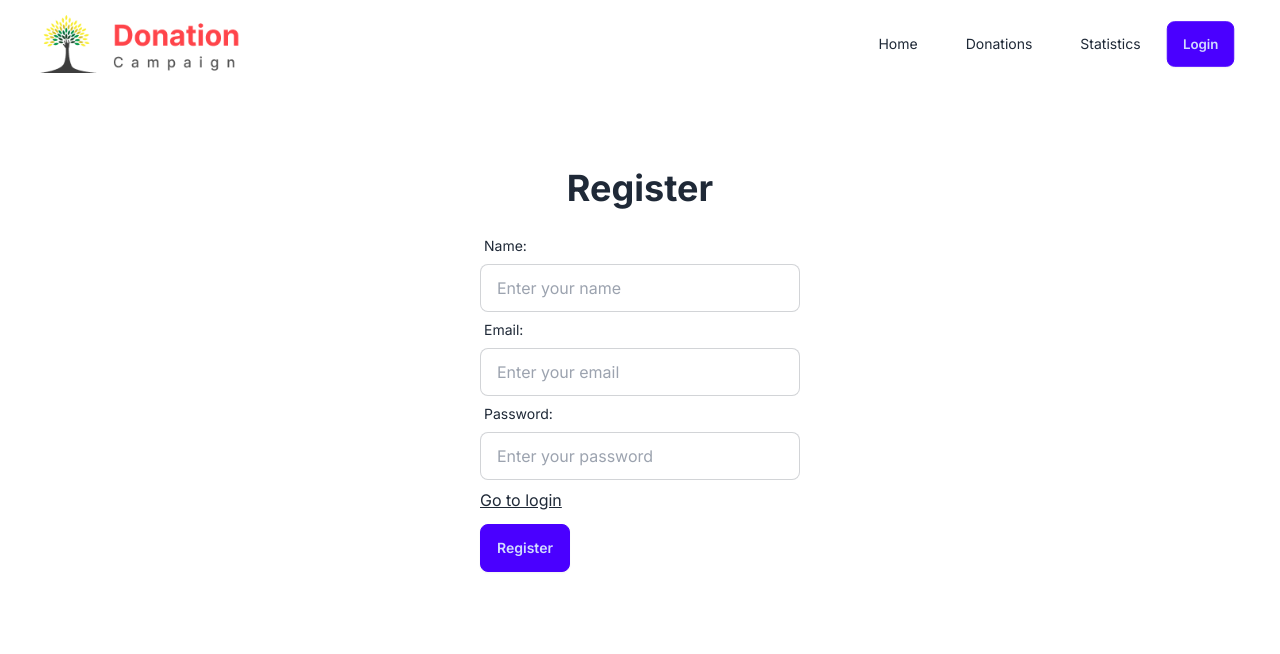
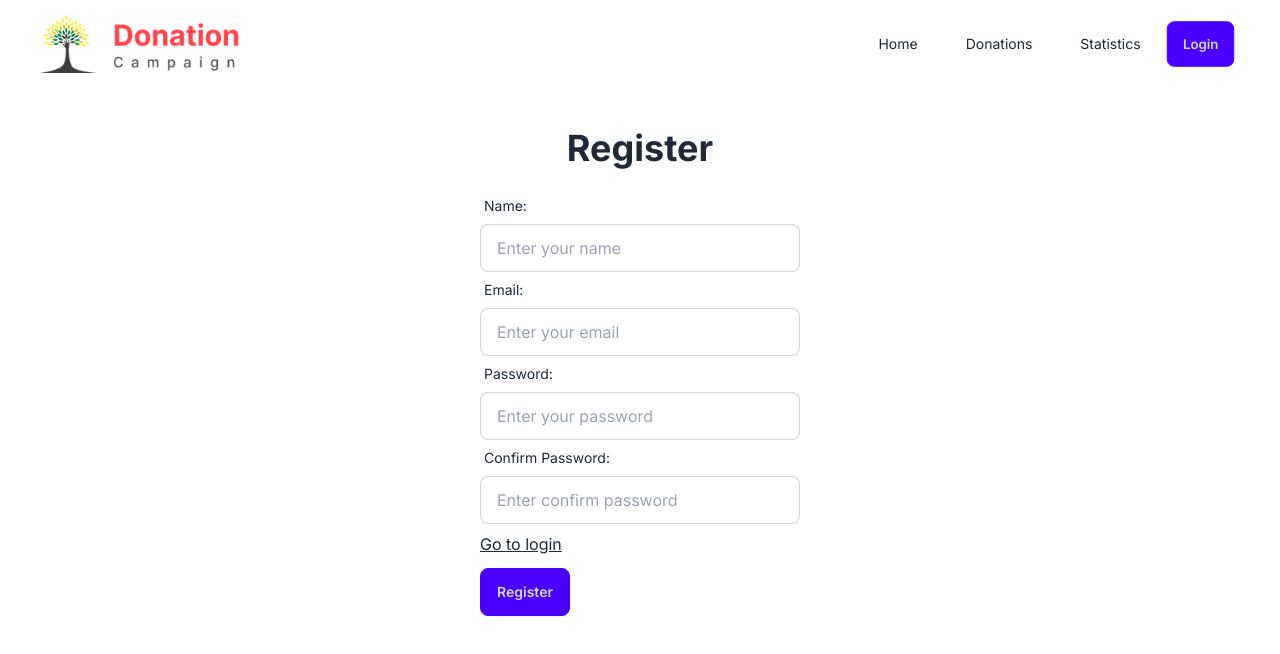
Before and after one commit to tanvirulislam149/donation-FE, a Next.js app: page /register in a window 1280 px wide. Shown: the top 654 px of the page. Built offline with nearby package versions, Linux system fonts and the light colour scheme; no server answers.

Commit message:
register ux done

```diff
--- /dev/null
+++ b/firebase.init.js
@@ -0,0 +1,22 @@
+// Import the functions you need from the SDKs you need
+import { initializeApp } from "firebase/app";
+import { getAuth } from "firebase/auth"
+// TODO: Add SDKs for Firebase products that you want to use
+// https://firebase.google.com/docs/web/setup#available-libraries
+
+// Your web app's Firebase configuration
+const firebaseConfig = {
+  apiKey: `${process.env.NEXT_PUBLIC_apiKey}`,
+  authDomain: `${process.env.NEXT_PUBLIC_authDomain}`,
+  projectId: `${process.env.NEXT_PUBLIC_projectId}`,
+  storageBucket: `${process.env.NEXT_PUBLIC_storageBucket}`,
+  messagingSenderId: `${process.env.NEXT_PUBLIC_messagingSenderId}`,
+  appId: `${process.env.NEXT_PUBLIC_appId}`,
+};
+
+// Initialize Firebase
+const app = initializeApp(firebaseConfig);
+
+const auth = getAuth(app);
+
+export default auth;
--- a/package.json
+++ b/package.json
@@ -9,9 +9,11 @@
     "lint": "next lint"
   },
   "dependencies": {
+    "firebase": "^10.8.0",
     "next": "14.1.0",
     "react": "^18",
-    "react-dom": "^18"
+    "react-dom": "^18",
+    "react-firebase-hooks": "^5.1.1"
   },
   "devDependencies": {
     "@types/node": "^20",
--- /dev/null
+++ b/src/app/components/Navbar/AuthButton/AuthButton.tsx
@@ -0,0 +1,28 @@
+"use client";
+import React from "react";
+import auth from "../../../../../firebase.init";
+import { useAuthState, useSignOut } from "react-firebase-hooks/auth";
+import Link from "next/link";
+
+const AuthButton = () => {
+	const [user, loading, error] = useAuthState(auth);
+	const [signOut, signOutLoading, signOutError] = useSignOut(auth);
+	return (
+		<div>
+			{user ? (
+				<button
+					onClick={async () => await signOut()}
+					className="btn btn-primary m-3 md:m-0"
+				>
+					Log out
+				</button>
+			) : (
+				<Link href={"/login"}>
+					<button className="btn btn-primary m-3 md:m-0">Login</button>
+				</Link>
+			)}
+		</div>
+	);
+};
+
+export default AuthButton;
--- a/src/app/components/Navbar/Navbar.tsx
+++ b/src/app/components/Navbar/Navbar.tsx
@@ -1,6 +1,7 @@
 import Link from "next/link";
 import logo from "../../../assets/Logo.png";
 import Image from "next/image";
+import AuthButton from "./AuthButton/AuthButton";
 
 const Navbar = () => {
 	return (
@@ -42,9 +43,7 @@ const Navbar = () => {
 						<li className="py-2">
 							<Link href={"/statistics"}>Statistics</Link>
 						</li>
-						<Link href={"/login"}>
-							<button className="btn btn-primary my-2">Login</button>
-						</Link>
+						<AuthButton />
 					</ul>
 				</div>
 			</div>
@@ -59,9 +58,7 @@ const Navbar = () => {
 					<Link className="px-6" href={"/statistics"}>
 						Statistics
 					</Link>
-					<Link href={"/login"}>
-						<button className="btn btn-primary">Login</button>
-					</Link>
+					<AuthButton />
 				</ul>
 			</div>
 		</div>
--- a/src/app/login/page.tsx
+++ b/src/app/login/page.tsx
@@ -5,6 +5,7 @@ const Login = () => {
 	return (
 		<div className="flex justify-center items-center mt-20">
 			<div className="md:w-1/4 w-5/6">
+				<form>
 					<p className="text-center text-4xl font-bold mb-5">Login</p>
 					<div className="label">
 						<span className="label-text">Email:</span>
@@ -27,7 +28,12 @@ const Login = () => {
 							Go to register
 						</Link>
 					</div>
-				<button className="btn btn-primary mt-3">Login</button>
+					<input
+						type="submit"
+						value={"Login"}
+						className="btn btn-primary mt-3"
+					/>
+				</form>
 			</div>
 		</div>
 	);
--- a/src/app/register/page.tsx
+++ b/src/app/register/page.tsx
@@ -1,41 +1,119 @@
+"use client";
 import Link from "next/link";
-import React from "react";
+import React, { useEffect, useState } from "react";
+import {
+	useCreateUserWithEmailAndPassword,
+	useUpdateProfile,
+} from "react-firebase-hooks/auth";
+import auth from "../../../firebase.init";
+import { useRouter } from "next/navigation";
+
+interface IUser extends HTMLFormElement {
+	userName: HTMLInputElement;
+	email: HTMLInputElement;
+	password: HTMLInputElement;
+	confirmPassword: HTMLInputElement;
+}
 
 const Register = () => {
+	const [createUserWithEmailAndPassword, user, loading, error] =
+		useCreateUserWithEmailAndPassword(auth);
+	const [updateProfile, updating, updateError] = useUpdateProfile(auth);
+	const [errorMsg, setErrorMsg] = useState<string | undefined>("");
+	const router = useRouter();
+
+	useEffect(() => {
+		if (user) {
+			// console.log(user);
+			setErrorMsg("");
+			(document.getElementById("register") as HTMLFormElement).reset();
+			router.push("/");
+		}
+	}, [user]);
+
+	useEffect(() => {
+		if (error || updateError) {
+			setErrorMsg(error ? error.message : updateError?.message);
+		}
+	}, [error, updateError]);
+
+	const handleSubmit = async (e: React.FormEvent<IUser>) => {
+		e.preventDefault();
+		setErrorMsg("");
+		const { userName, email, password, confirmPassword } = e.currentTarget;
+		const userEmail = email.value;
+		const userPassword = password.value;
+		const confirmPass = confirmPassword.value;
+		if (userPassword === confirmPass) {
+			await createUserWithEmailAndPassword(userEmail, userPassword);
+			await updateProfile({ displayName: userName.value });
+		} else {
+			setErrorMsg("Password didn't matched");
+		}
+	};
 	return (
-		<div className="flex justify-center items-center mt-20">
+		<div className="flex justify-center items-center mt-10">
 			<div className="md:w-1/4 w-5/6">
 				<p className="text-center text-4xl font-bold mb-5">Register</p>
+				<form id="register" onSubmit={handleSubmit}>
 					<div className="label">
 						<span className="label-text">Name:</span>
 					</div>
 					<input
+						name="userName"
 						type="text"
 						placeholder="Enter your name"
 						className="input input-bordered w-full"
+						required
 					/>
 					<div className="label">
 						<span className="label-text">Email:</span>
 					</div>
 					<input
+						name="email"
 						type="email"
 						placeholder="Enter your email"
 						className="input input-bordered w-full"
+						required
 					/>
 					<div className="label">
 						<span className="label-text">Password:</span>
 					</div>
 					<input
+						name="password"
 						type="password"
 						placeholder="Enter your password"
 						className="input input-bordered w-full"
+						required
+					/>
+					<div className="label">
+						<span className="label-text">Confirm Password:</span>
+					</div>
+					<input
+						name="confirmPassword"
+						type="password"
+						placeholder="Enter confirm password"
+						className="input input-bordered w-full"
+						required
 					/>
 					<div className="mt-2">
 						<Link className="underline" href={"/login"}>
 							Go to login
 						</Link>
 					</div>
-				<button className="btn btn-primary mt-3">Register</button>
+					<p className="text-red-500">{errorMsg}</p>
+					{loading || updating ? (
+						<span className="loading loading-spinner loading-lg mt-3"></span>
+					) : (
+						<>
+							<input
+								type="submit"
+								value={"Register"}
+								className="btn btn-primary mt-3"
+							/>
+						</>
+					)}
+				</form>
 			</div>
 		</div>
 	);
```
Also changed, not shown: 1 other file (tests, documents, lock files or other folders). Lines whose indentation alone changed are shown as unchanged.
